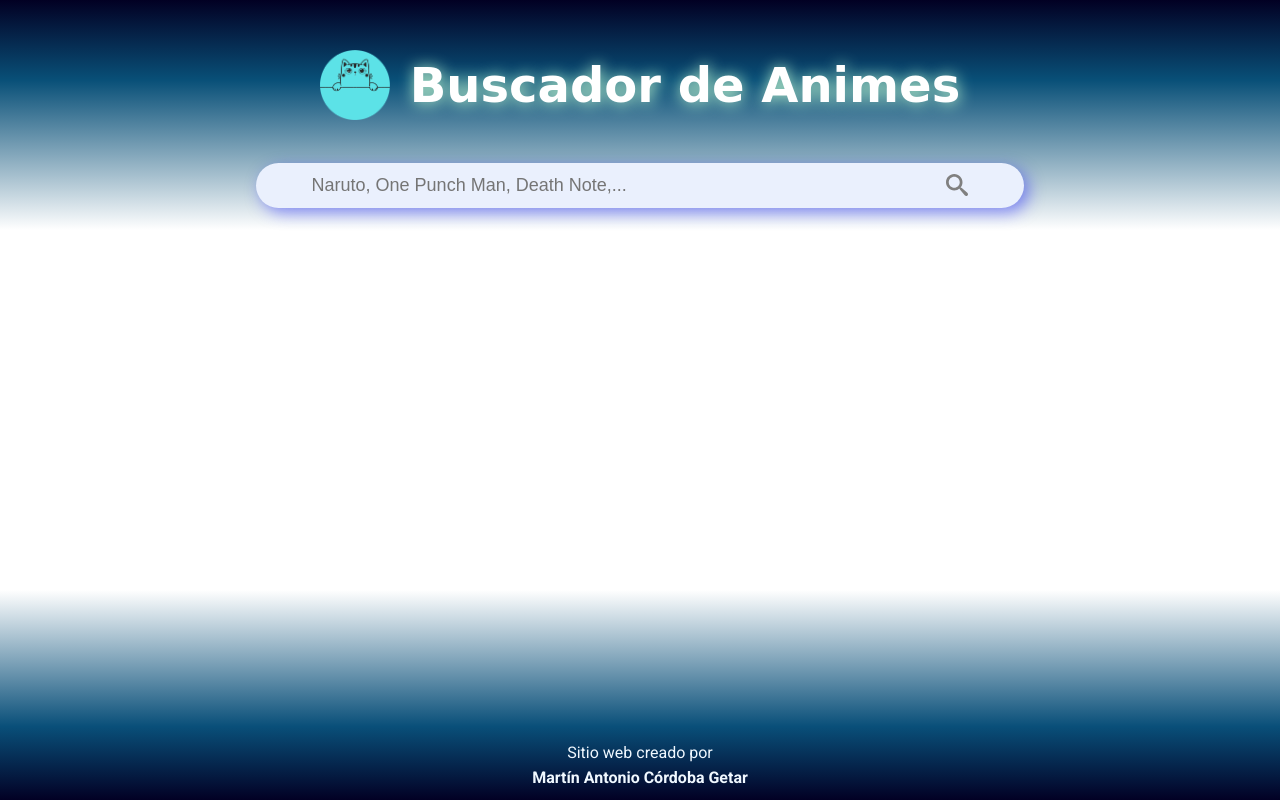
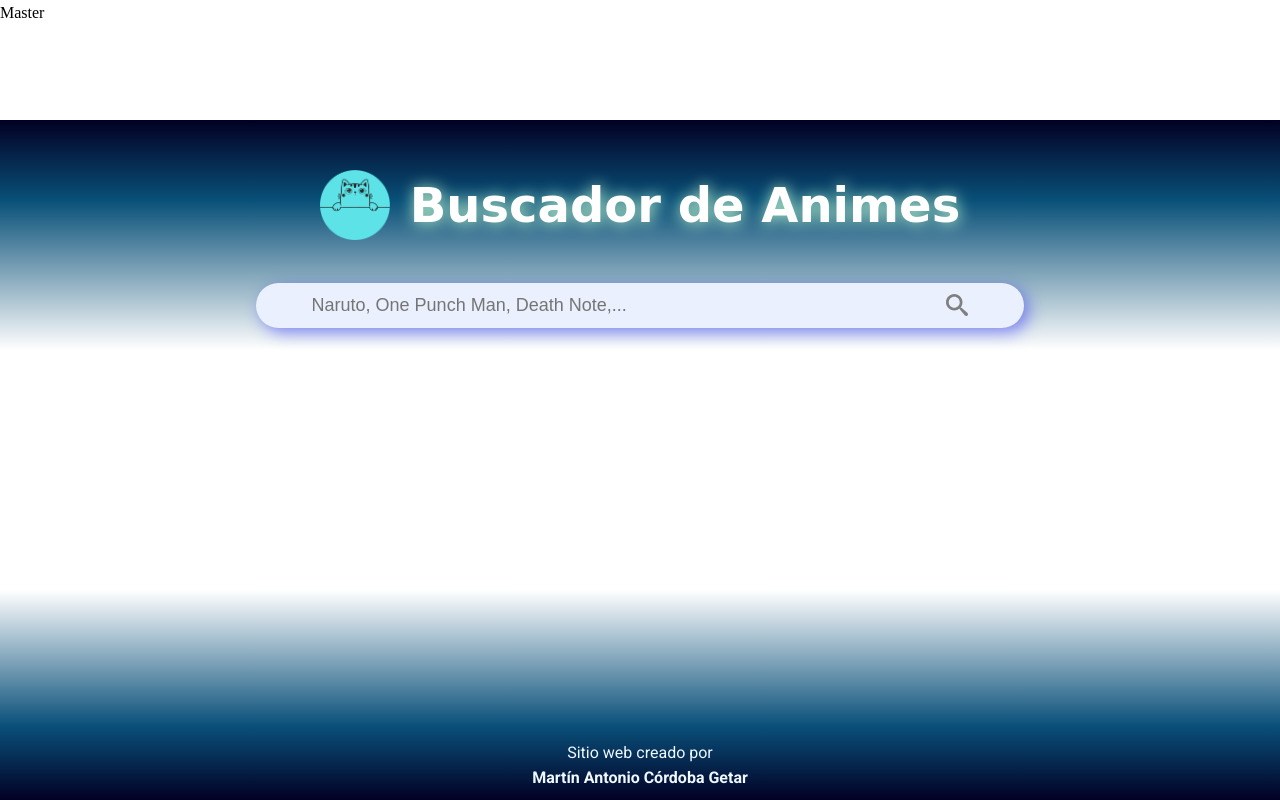
Before and after one commit to martinni87/animeseeker, a plain HTML site: page index.html in a window 1280 px wide. Drawn offline with Linux system fonts and the light colour scheme; a web font is replaced by a local one.

Commit message:
Master merged testing. Todo OK

```diff
--- a/index.html
+++ b/index.html
@@ -5,6 +5,7 @@
     <link rel="stylesheet" href="./css/estilos.css">
     <meta name="viewport" content="width=device-width, initial-scale=1.0">
     <title>Buscador de Animes</title>
+    <p>Master</p>
 </head>
 <body>
     <div id="header" class="header">
```
